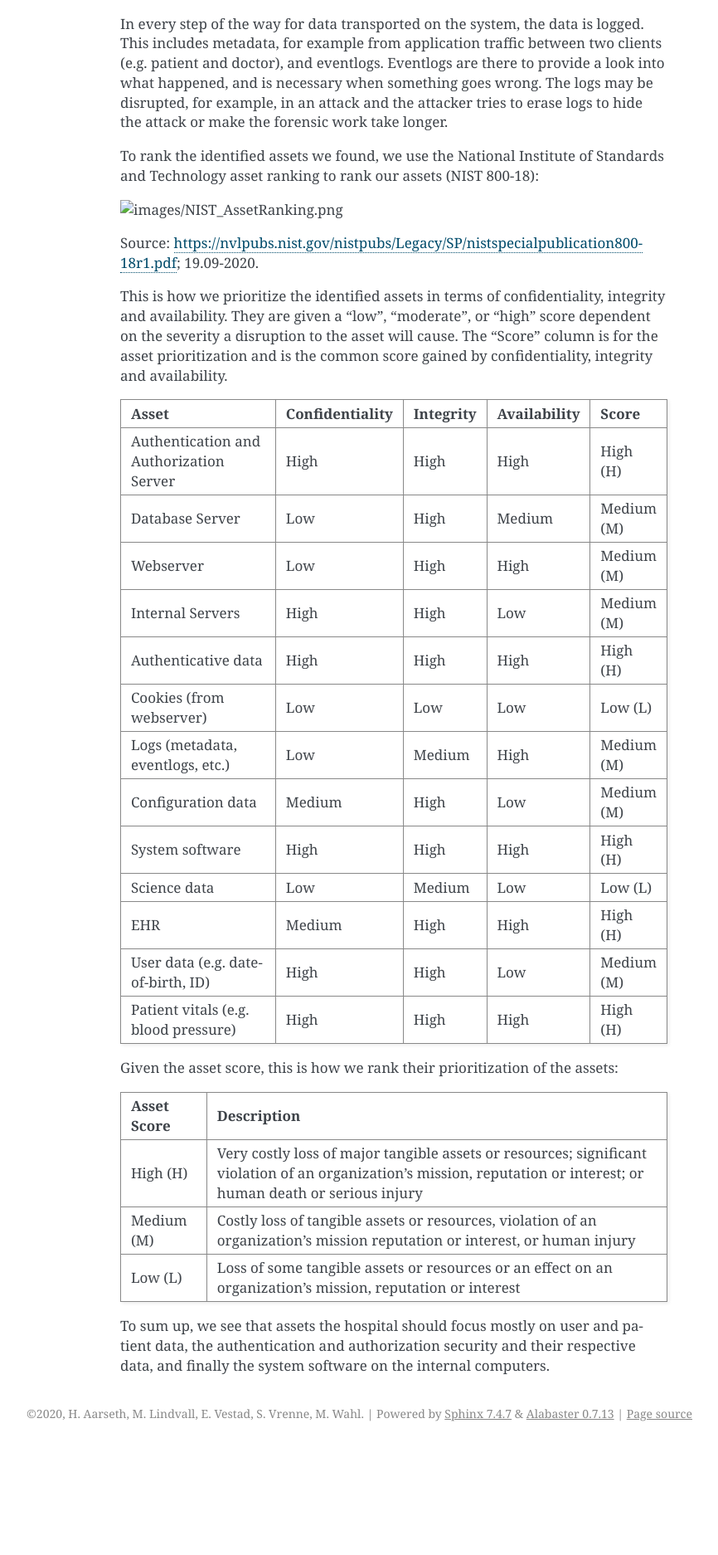
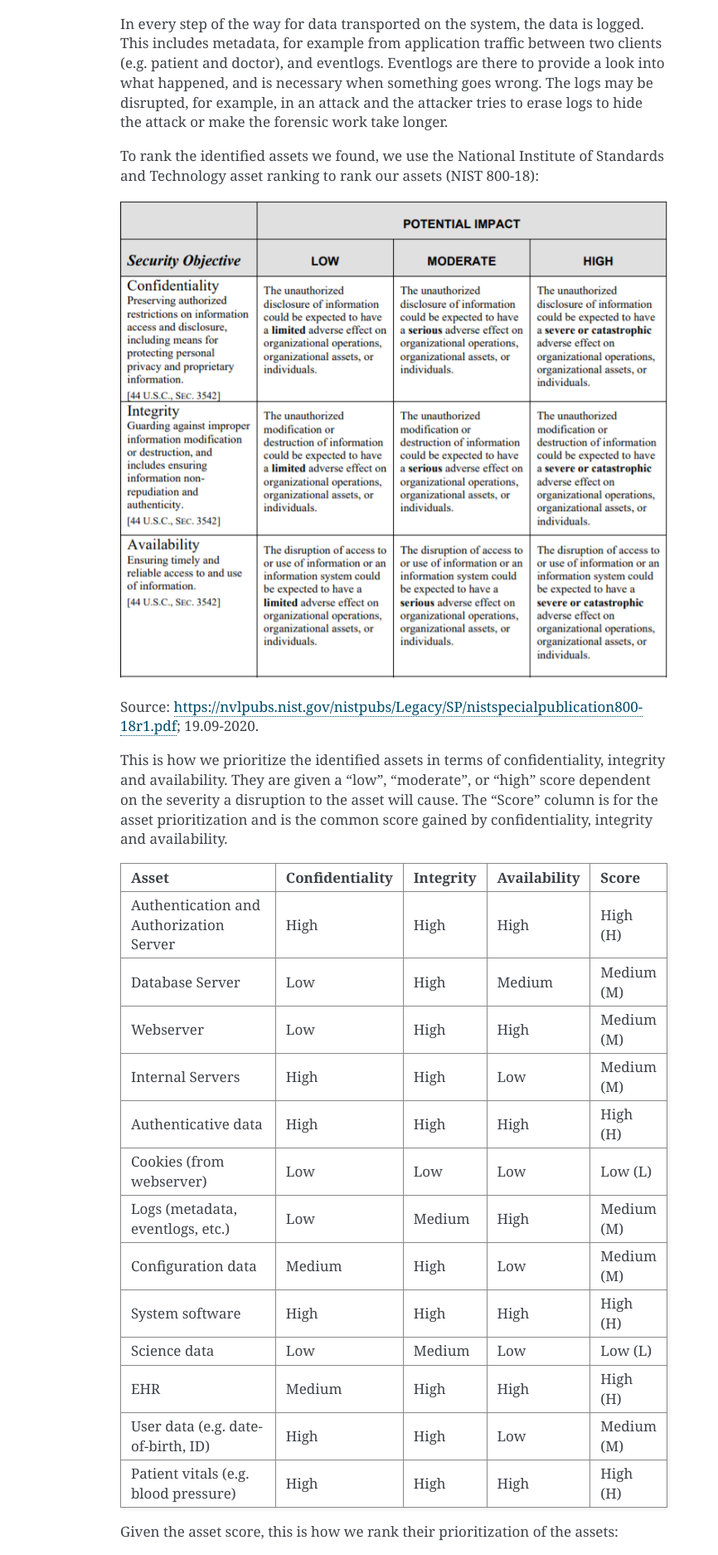
Before and after one commit to SteinarVrenne/school_imt3501, a Sphinx documentation site: the page built from Task 1/source/pages/03a_Main_Assets.rst, in a window 1280 px wide. Shown: the part 894-2768 px from the top of the page at 83% size, without its empty margins (275-1141 px from the left). Built offline with Sphinx 7.4.7, drawn with Linux system fonts in a browser that asks for light colours; before the commit the page ends 2637 px from its top, so only the background shows below that.

Commit message:
Case-sensitive extension on Linux

```diff
--- a/Task 1/source/pages/03a_Main_Assets.rst
+++ b/Task 1/source/pages/03a_Main_Assets.rst
@@ -17,7 +17,7 @@ In every step of the way for data transported on the system, the data is logged.
 
 To rank the identified assets we found, we use the National Institute of Standards and Technology asset ranking to rank our assets (NIST 800-18):
 
-.. image:: ../images/NIST_AssetRanking.png
+.. image:: ../images/NIST_AssetRanking.PNG
 
 Source: https://nvlpubs.nist.gov/nistpubs/Legacy/SP/nistspecialpublication800-18r1.pdf; 19.09-2020.
 
```
